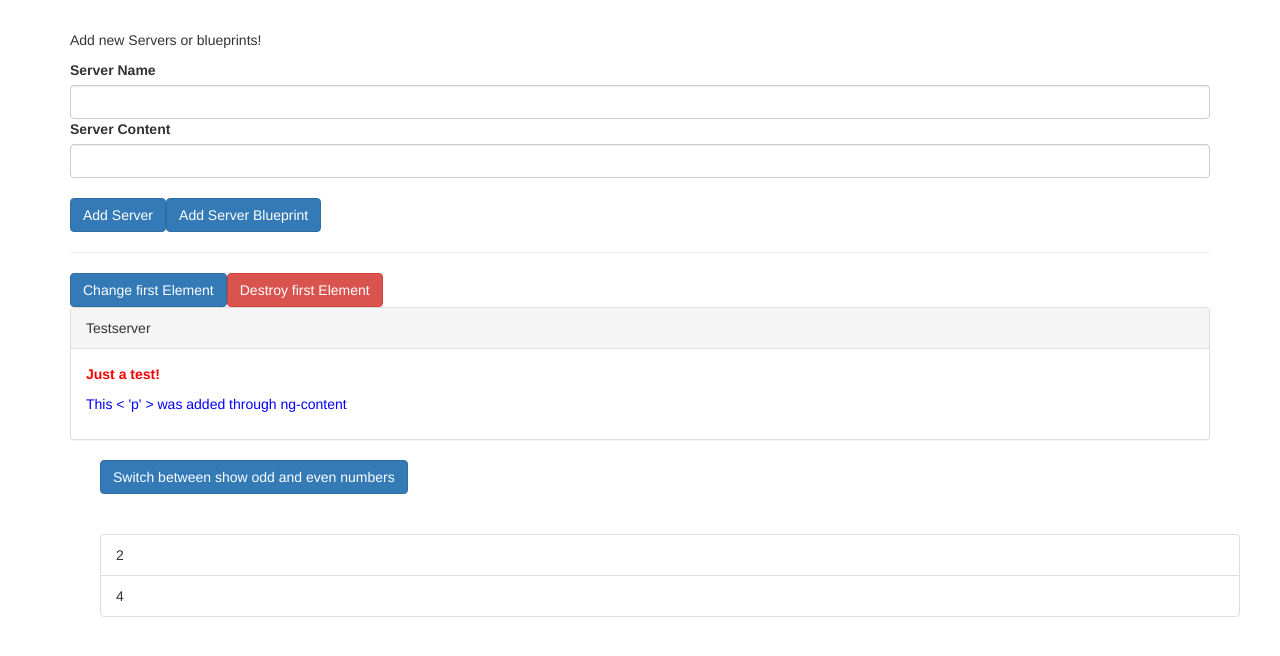
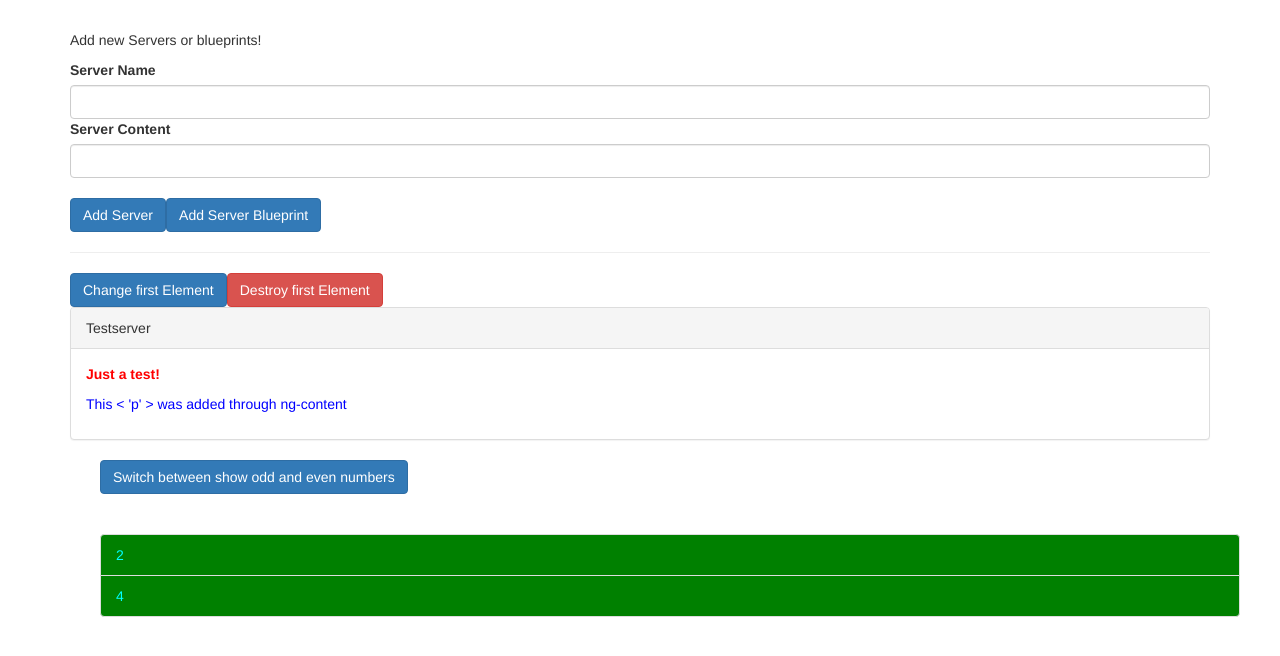
Before and after one commit to Gadoxplayer/AnuglarPractice-Lessons, an Angular app: page / in a window 1280 px wide. Shown: the top 656 px of the page. Built offline with nearby package versions, Linux system fonts and the light colour scheme.

Commit message:
ngclass and ngstyle practice

```diff
--- a/src/app/numbers-manager/numbers-manager.component.css
+++ b/src/app/numbers-manager/numbers-manager.component.css
@@ -0,0 +1,11 @@
+.container {
+    margin-top: 30 px;
+}
+
+.odd {
+    color: red;
+}
+
+.even {
+    color: aqua;
+}
--- a/src/app/numbers-manager/numbers-manager.component.html
+++ b/src/app/numbers-manager/numbers-manager.component.html
@@ -14,6 +14,8 @@
                 <div *ngIf="onlyOdd">
                     <li
                         class="list-group-item"
+                        [ngClass]="{odd: oddNum % 2 !== 0}"
+                        [ngStyle]="{backgroundColor: oddNum % 2 !== 0 ? 'yellow' : 'green'}"
                         *ngFor="let oddNum of oddNumbers">
                         {{ oddNum }}
                     </li>
@@ -22,6 +24,8 @@
                 <div *ngIf="!onlyOdd">
                     <li
                         class="list-group-item"
+                        [ngClass]="{even: evenNum % 2 === 0}"
+                        [ngStyle]="{backgroundColor: evenNum % 2 !== 0 ? 'yellow' : 'green'}"
                         *ngFor="let evenNum of evenNumbers">
                         {{ evenNum }}
                     </li>
```
